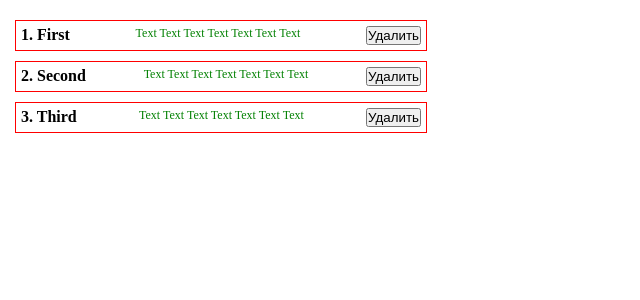
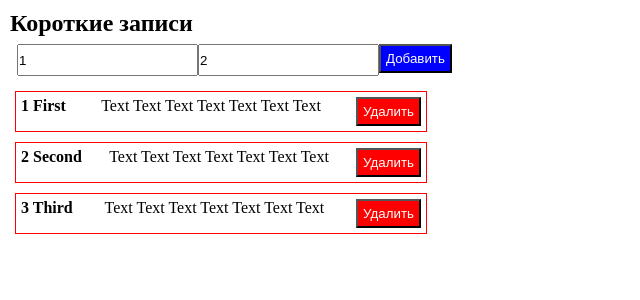
Before and after one commit to roganovich/reactLesson, a React (Create React App) app: page / in a window 1280 px wide. Shown: the top 300 px of the page, without its empty margins (0-640 px from the left). Built offline with nearby package versions, Linux system fonts and the light colour scheme.

Commit message:
add blogs component

```diff
--- a/src/App.js
+++ b/src/App.js
@@ -1,13 +1,12 @@
-import React from "react";
-import BlogItem from "./components/BlogItem";
+import React, {useState} from "react";
 import "./styles/App.css";
+import Blog from "./components/Blog/Blog";
 
 function App() {
+
     return (
         <div className="App">
-            <BlogItem title="1. First" body="Text Text Text Text Text Text Text"/>
-            <BlogItem title="2. Second" body="Text Text Text Text Text Text Text"/>
-            <BlogItem title="3. Third" body="Text Text Text Text Text Text Text"/>
+            <Blog title="Короткие записи"/>
         </div>
     );
 }
--- /dev/null
+++ b/src/components/Blog/Blog.jsx
@@ -0,0 +1,61 @@
+import React from "react";
+import BlogForm from "./BlogForm";
+import BlogItem from "./BlogItem";
+
+class Blog extends React.Component {
+
+    constructor(props) {
+        super(props);
+        /** Посты по умолчанию */
+        const posts = [
+            {id: 1, title: "First", body: "Text Text Text Text Text Text Text"},
+            {id: 2, title: "Second", body: "Text Text Text Text Text Text Text"},
+            {id: 3, title: "Third", body: "Text Text Text Text Text Text Text"}
+        ];
+        /** Название блока */
+        this.title = this.props.title;
+        /** Состояние */
+        this.state = {
+            posts: posts,
+        };
+        /** Биндим */
+        this.createPost = this.createPost.bind(this);
+        this.deletePost = this.deletePost.bind(this);
+    }
+
+    /**
+     * CallBack функция на добавление поста из формы
+     */
+    createPost(new_post) {
+        /** Находим последний ИД поста */
+        const last_id = Math.max.apply(null, this.state.posts.map((post) => post.id));
+        /** ИД нового поста */
+        new_post.id = last_id + 1;
+        this.setState({posts: this.state.posts.concat(new_post)})
+    }
+
+    /**
+     * CallBack функция на удаления поста из формы
+     */
+    deletePost(post_id) {
+        console.log(post_id, this.state.posts);
+        this.setState({
+                posts: this.state.posts.filter(function (post) {
+                    return post.id != post_id
+                })
+            }
+        )
+    }
+
+    render() {
+        return (
+            <div className="post">
+                <h2>{this.title}</h2>
+                <BlogForm createPost={this.createPost}/>
+                {this.state.posts.map(post => <BlogItem deletePost={this.deletePost} key={post.id} post={post}/>)}
+            </div>
+        )
+    }
+}
+
+export default Blog
--- /dev/null
+++ b/src/components/Blog/BlogForm.jsx
@@ -0,0 +1,49 @@
+import React from "react";
+import BestInput from "../UI/fields/BestInput";
+import BestBtn from "../UI/buttons/BestBtn";
+
+class BlogForm extends React.Component {
+
+    constructor(props) {
+        super(props);
+        /** Состояние */
+        this.state = {
+            title: '1',
+            body: '2',
+        };
+        /** Получаем CallBack функцию */
+        this.createPost = this.props.createPost;
+        /** Биндим */
+        this.handleChange = this.handleChange.bind(this);
+        this.handleSubmit = this.handleSubmit.bind(this);
+    }
+
+    /**
+     * Изменение в полях формы
+     */
+    handleChange(event) {
+        this.setState({[event.target.name]: event.target.value});
+    }
+
+    /**
+     * При сохранении формы педелаем даныне в CallBack функцию
+     */
+    handleSubmit(event) {
+        this.createPost({'title': this.state.title, 'body': this.state.body});
+        event.preventDefault();
+    }
+
+    render() {
+        return (
+            <form className="post_form" onSubmit={this.handleSubmit}>
+                <BestInput onChange={this.handleChange.bind(this)} value={this.state.title} name="title" type="text"
+                           placeholder="Название поста" class="post_add"/>
+                <BestInput onChange={this.handleChange.bind(this)} value={this.state.body} name="body" type="text"
+                           placeholder="Описание поста" class="post_add"/>
+                <BestBtn title="Добавить" class="post_add"/>
+            </form>
+        )
+    }
+}
+
+export default BlogForm;
--- /dev/null
+++ b/src/components/Blog/BlogItem.jsx
@@ -0,0 +1,35 @@
+import React from "react";
+import BestBtn from "../UI/buttons/BestBtn";
+
+class BlogItem extends React.Component {
+    constructor(props) {
+        super(props);
+        this.post = this.props.post
+        /** Получаем CallBack функцию */
+        this.deletePost = this.props.deletePost
+        /** Биндим */
+        this.handleClick = this.handleClick.bind(this);
+    }
+
+    /**
+     * При нажатии кнопки передаем ключ в CallBack функцию
+     */
+    handleClick(event) {
+        const post_id = event.target.getAttribute('data-id');
+        this.deletePost(post_id);
+    }
+
+    render() {
+        return (
+            <div className="post_item" key={this.post.id}>
+                <h2 className="post_item_name">
+                    {this.post.id} {this.post.title}
+                </h2>
+                <div>{this.post.body}</div>
+                <BestBtn id={this.post.id} onClick={this.handleClick} title="Удалить" class="post_delete"/>
+            </div>
+        )
+    }
+}
+
+export default BlogItem
--- a/src/components/BlogItem.jsx
+++ /dev/null
@@ -1,22 +0,0 @@
-import React from "react";
-
-class BlogItem extends React.Component {
-
-    render() {
-        return (
-            <div className="post_item">
-                <h2 className="post_item_name">
-                    {this.props.title}
-                </h2>
-                <div className="item_body">
-                    {this.props.body}
-                </div>
-                <div className="post_btn">
-                    <button>Удалить</button>
-                </div>
-            </div>
-        )
-    }
-}
-
-export default BlogItem
--- /dev/null
+++ b/src/components/UI/buttons/BestBtn.jsx
@@ -0,0 +1,24 @@
+import React from "react";
+import classes from "./BestBtn.module.css";
+
+class BestBtn extends React.Component {
+
+    constructor(props) {
+        super(props);
+        this.title = this.props.title;
+        this.class = this.props.class;
+        this.id = this.props.id;
+        /** Получаем CallBack функцию */
+        this.onClick = this.props.onClick;
+    }
+
+    render() {
+        return (
+            <div className={classes[this.class]}>
+                <button data-id={this.id} onClick={this.onClick}>{this.title}</button>
+            </div>
+        )
+    }
+}
+
+export default BestBtn;
--- /dev/null
+++ b/src/components/UI/buttons/BestBtn.module.css
@@ -0,0 +1,9 @@
+.post_add button{
+    background-color: blue;
+    color: white;
+}
+
+.post_delete button{
+    background-color: red;
+    color: white;
+}
--- /dev/null
+++ b/src/components/UI/fields/BestInput.jsx
@@ -0,0 +1,27 @@
+import React from "react";
+import classes from "./BestInput.module.css";
+
+class BestInput extends React.Component {
+
+    constructor(props) {
+        super(props);
+
+        this.placeholder = this.props.placeholder;
+        this.class = this.props.class;
+        this.type = this.props.type;
+        this.name = this.props.name;
+        this.value = this.props.value;
+        this.onChange = this.props.onChange;
+    }
+
+
+    render() {
+        return (
+            <div className={classes[this.class]}>
+                <input onChange={this.onChange} name={this.name} type={this.type} defaultValue={this.value} placeholder={this.placeholder} />
+            </div>
+        )
+    }
+}
+
+export default BestInput;
--- /dev/null
+++ b/src/components/UI/fields/BestInput.module.css
@@ -0,0 +1,3 @@
+.post_add input{
+    height: 28px;
+}
--- a/src/styles/App.css
+++ b/src/styles/App.css
@@ -8,7 +8,7 @@
     padding: 10px;
 }
 
-.App .post_item{
+.App .post .post_item{
     margin: 10px 5px;
     padding: 5px;
     width: 400px;
@@ -17,15 +17,26 @@
     justify-content: space-between;
 }
 
-.App .post_item .post_item_name{
+.App .post .post_form{
+    display: flex;
+    margin: 2px;
+    padding: 5px;
+}
+
+.App .post button{
+    padding: 5px;
+}
+
+
+.App .post .post_item .post_item_name{
     font-size: 16px;
 }
 
-.App .post_item .item_body{
+.App .post .post_item .item_body{
     font-size: 12px;
     color:green;
 }
 
-.App .post_item .post_btn{
+.App .post .post_item .post_btn{
     font-weight: bold;
 }
```
